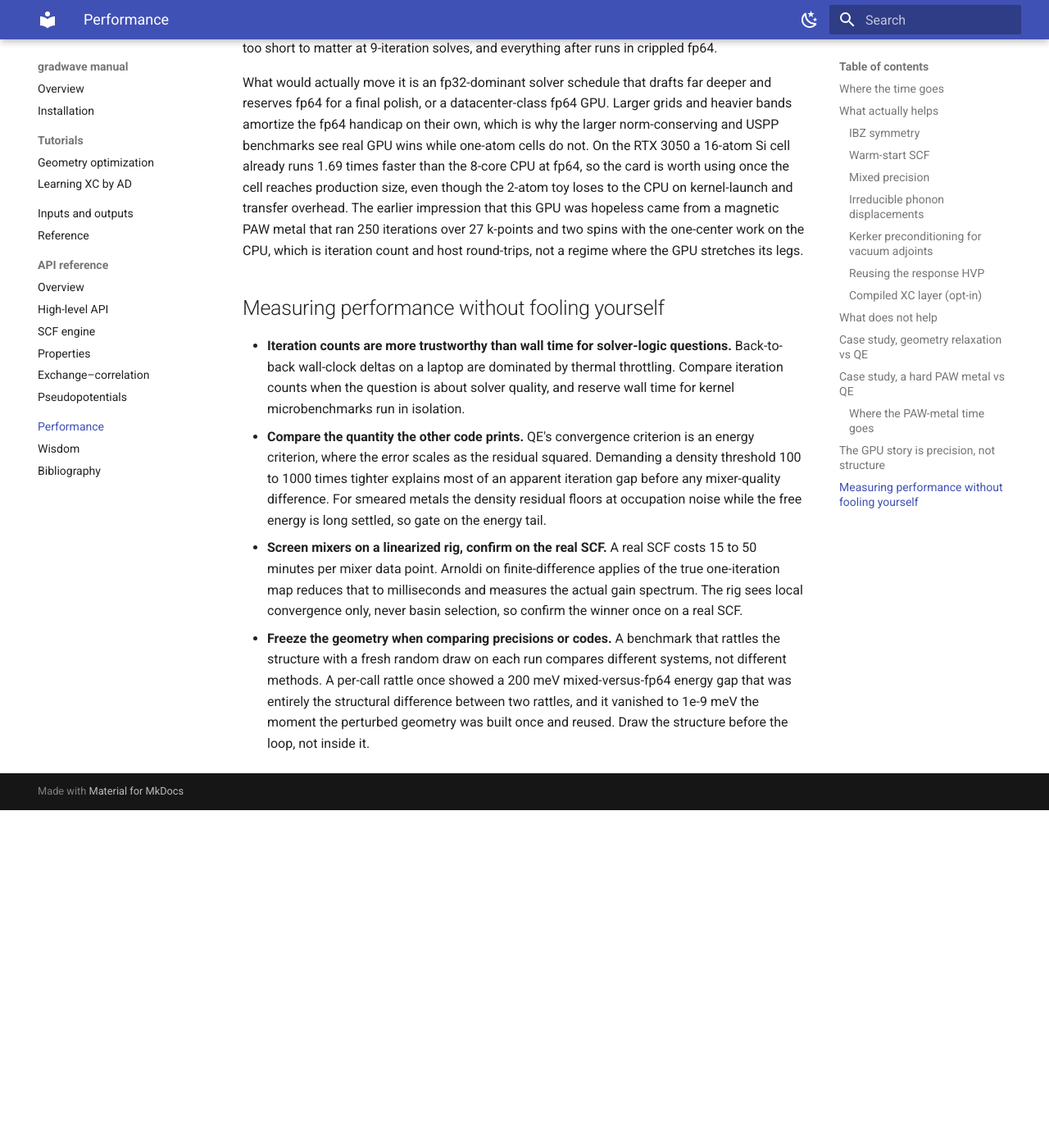
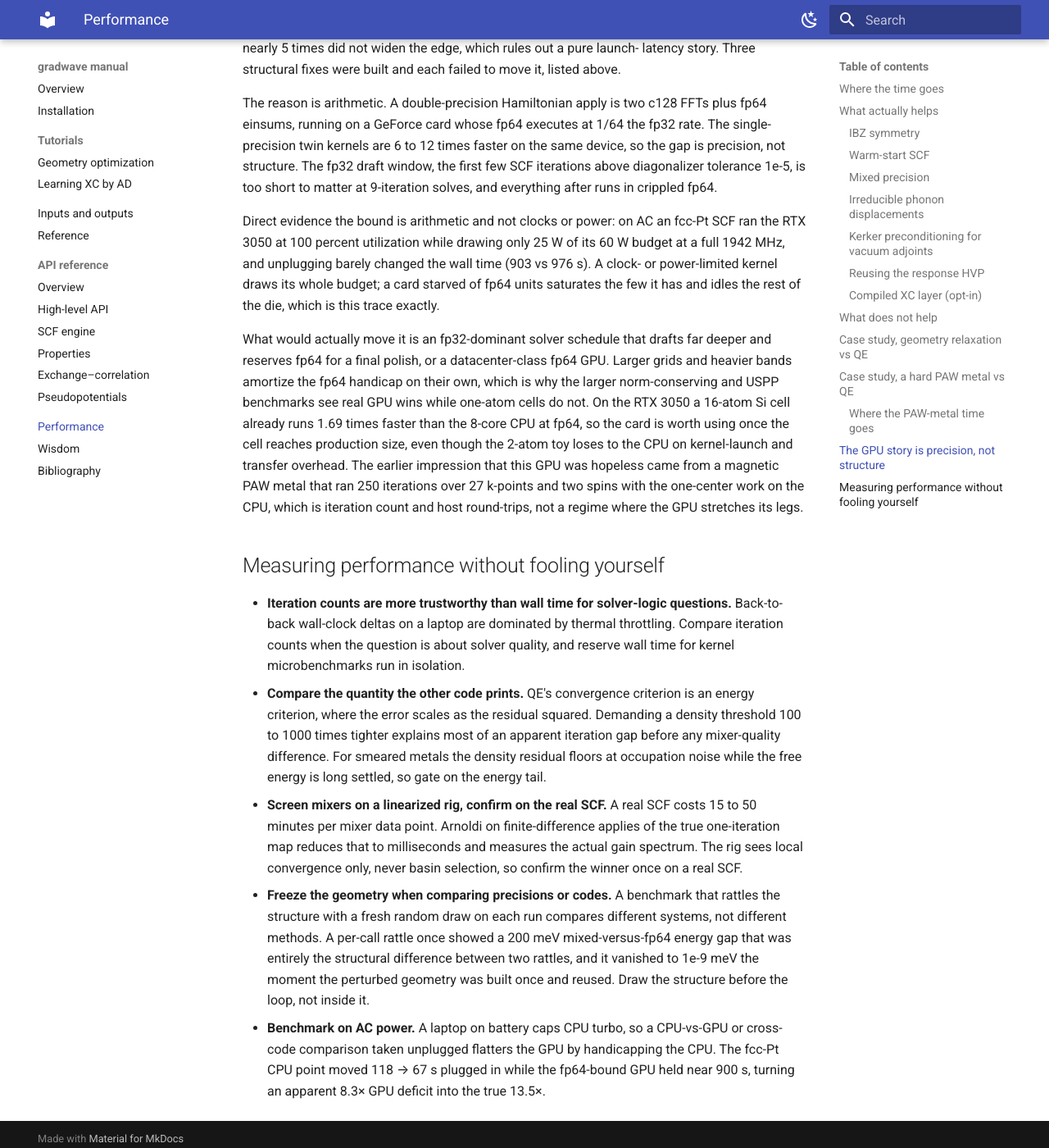
Before and after one commit to wladerer/gradwave, an MkDocs documentation site: the page built from docs/manual/performance.md, in a window 1280 px wide and 1400 px high, scrolled down 7260 px. Shown: the whole window at 82% size. Built offline with MkDocs 1.6.1 and Material for MkDocs 9.7.7, drawn with Linux system fonts in a browser that asks for light colours; before the commit the page ends 8248 px from its top, so only the background shows below that; some of the changed text lies outside the part shown.

Commit message:
docs(perf): record the AC-power GPU re-measurement (CPU was throttled, not GPU)
Re-benchmarked the fcc-Pt PAW metal on AC power after the RTX 3050 laptop was
found to have run the original numbers on battery. Result: plugging in does NOT
rescue the GPU. The CPU point dropped 118 -> 67 s (its turbo had been capped on
battery) while the fp64-bound GPU held near 900 s (903 vs 976), so the true
GPU-vs-CPU gap widens from 8.3x to 13.5x.

Direct evidence the bound is arithmetic, not power: during the AC GPU run the
card sat at 100% utilization drawing only 25 W of its 60 W budget at a full
1942 MHz. A power/clock-limited kernel draws its whole budget; a card starved of
fp64 units saturates the few it has and idles the die. This confirms and
sharpens the existing "the gap is precision, not structure" conclusion.

- annotate the hard-PAW-metal case study with the AC re-measurement,
- add the power-draw evidence to the GPU-precision section,
- add a "benchmark on AC power" caveat to the measuring-without-fooling-yourself
  list (battery caps CPU turbo and flatters the GPU).

Co-Authored-By: Claude Opus 4.8 (1M context) <noreply@anthropic.com>

```diff
--- a/docs/manual/performance.md
+++ b/docs/manual/performance.md
@@ -233,6 +233,14 @@ not better, until the cell grows past the fp64 crossover. Threading did not help
 small problem past 8 cores, 16 threads came out marginally slower. Run small PAW-metal
 campaigns on the CPU.
 
+Re-measured on AC power, the CPU point drops to 67 s (4.2 s/iter) while the GPU holds
+near 900 s (903 s, 56 s/iter), so the true GPU-vs-CPU gap is 13.5×, wider than the
+8.3× above. The battery run had throttled the CPU, not the GPU: for this fp64-bound
+workload the card ran at 100 percent utilization drawing only 25 W of its 60 W budget
+at a full 1942 MHz, so it had no idle power for AC to unlock. The table keeps the
+original battery figures, measured together with the QE and per-iteration factors; the
+AC re-run only sharpens the precision conclusion below.
+
 ### Where the PAW-metal time goes
 
 Profiling one fcc Pt SCF (`benchmarks/pt_uspp_bench.py --profile`, 6x6x6, 67.5 s / 17
@@ -284,6 +292,12 @@ the gap is precision, not structure. The fp32 draft window, the first few SCF
 iterations above diagonalizer tolerance 1e-5, is too short to matter at 9-iteration
 solves, and everything after runs in crippled fp64.
 
+Direct evidence the bound is arithmetic and not clocks or power: on AC an fcc-Pt SCF
+ran the RTX 3050 at 100 percent utilization while drawing only 25 W of its 60 W budget
+at a full 1942 MHz, and unplugging barely changed the wall time (903 vs 976 s). A
+clock- or power-limited kernel draws its whole budget; a card starved of fp64 units
+saturates the few it has and idles the rest of the die, which is this trace exactly.
+
 What would actually move it is an fp32-dominant solver schedule that drafts far
 deeper and reserves fp64 for a final polish, or a datacenter-class fp64 GPU. Larger
 grids and heavier bands amortize the fp64 handicap on their own, which is why the
@@ -319,3 +333,7 @@ stretches its legs.
   mixed-versus-fp64 energy gap that was entirely the structural difference between two
   rattles, and it vanished to 1e-9 meV the moment the perturbed geometry was built
   once and reused. Draw the structure before the loop, not inside it.
+- **Benchmark on AC power.** A laptop on battery caps CPU turbo, so a CPU-vs-GPU or
+  cross-code comparison taken unplugged flatters the GPU by handicapping the CPU. The
+  fcc-Pt CPU point moved 118 → 67 s plugged in while the fp64-bound GPU held near
+  900 s, turning an apparent 8.3× GPU deficit into the true 13.5×.
```
